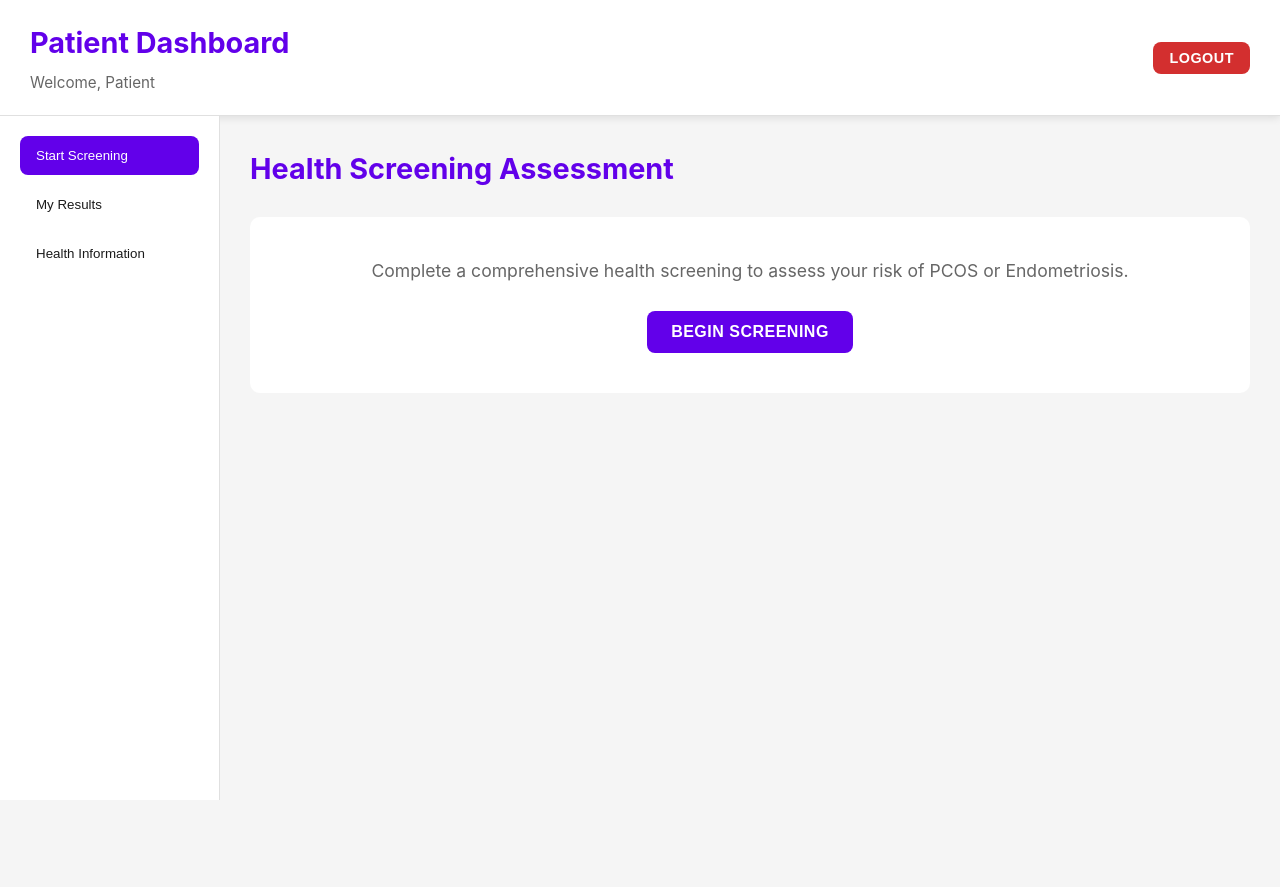
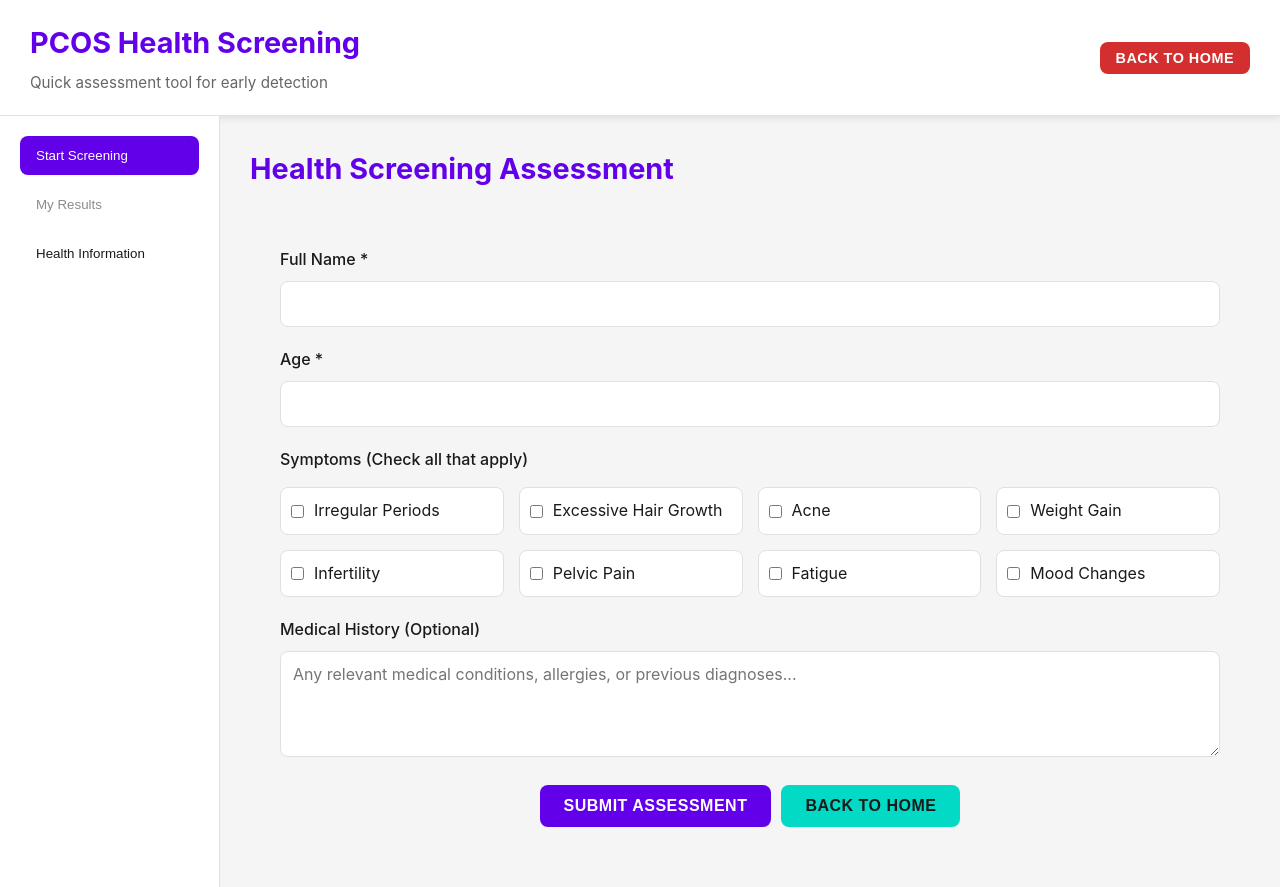
Before and after one commit to d-onnn/T8_HerGenome, a React (Vite) app in the folder PCOS_woman_matters/frontend/: page /patient in a window 1280 px wide. Before the commit the page ends 800 px from the top, so only its background shows below. Built offline with nearby package versions, Linux system fonts and the light colour scheme.

Commit message:
removal of patient login

```diff
--- a/PCOS_woman_matters/frontend/src/pages/home.jsx
+++ b/PCOS_woman_matters/frontend/src/pages/home.jsx
@@ -13,7 +13,7 @@ export default function Home() {
 
         <div className="home-description">
           <p>
-            Welcome to an AI-powered healthcare platform designed to help with early detection of
+            Welcome to a predictive healthcare platform designed to help with early detection of
             Polycystic Ovary Syndrome (PCOS) and reduce the risk of misdiagnosis with Endometriosis.
           </p>
         </div>
@@ -22,18 +22,18 @@ export default function Home() {
           <div className="role-card patient-card">
             <div className="role-icon">Patient</div>
             <h2>Patient Portal</h2>
-            <p>Complete a health screening to assess your risk of PCOS or Endometriosis</p>
+            <p>Complete a quick health screening to assess your risk of PCOS or Endometriosis</p>
             <ul className="feature-list">
-              <li>Symptom-based assessment</li>
-              <li>Personalized risk score</li>
+              <li>Quick symptom-based assessment</li>
+              <li>Instant personalized risk score</li>
               <li>Health information</li>
               <li>Medical recommendations</li>
             </ul>
             <button
-              onClick={() => navigate("/login?role=patient")}
+              onClick={() => navigate("/patient")}
               className="btn btn-primary btn-large"
             >
-              Patient Login
+              Take Screening Now
             </button>
           </div>
 
--- a/PCOS_woman_matters/frontend/src/pages/patientDashboard.jsx
+++ b/PCOS_woman_matters/frontend/src/pages/patientDashboard.jsx
@@ -5,7 +5,7 @@ import { assessmentAPI } from '../services/api';
 export default function PatientDashboard() {
   const navigate = useNavigate();
   const [activeTab, setActiveTab] = useState('screening');
-  const [showScreening, setShowScreening] = useState(false);
+  const [showScreening, setShowScreening] = useState(true);
   const [formData, setFormData] = useState({
     patientName: '',
     patientAge: '',
@@ -24,9 +24,7 @@ export default function PatientDashboard() {
   const [result, setResult] = useState(null);
   const [loading, setLoading] = useState(false);
 
-  const handleLogout = () => {
-    localStorage.removeItem('token');
-    localStorage.removeItem('user');
+  const handleBackHome = () => {
     navigate('/');
   };
 
@@ -64,17 +62,36 @@ export default function PatientDashboard() {
     }
   };
 
-  const user = JSON.parse(localStorage.getItem('user') || '{}');
+  const handleNewScreening = () => {
+    setFormData({
+      patientName: '',
+      patientAge: '',
+      symptoms: {
+        irregular_periods: false,
+        excessive_hair_growth: false,
+        acne: false,
+        weight_gain: false,
+        infertility: false,
+        pelvic_pain: false,
+        fatigue: false,
+        mood_changes: false
+      },
+      medicalHistory: ''
+    });
+    setResult(null);
+    setShowScreening(true);
+    setActiveTab('screening');
+  };
 
   return (
     <div className="dashboard">
       <header className="dashboard-header">
         <div className="header-left">
-          <h1>Patient Dashboard</h1>
-          <p>Welcome, {user.name || 'Patient'}</p>
+          <h1>PCOS Health Screening</h1>
+          <p>Quick assessment tool for early detection</p>
         </div>
-        <button onClick={handleLogout} className="btn btn-logout">
-          Logout
+        <button onClick={handleBackHome} className="btn btn-logout">
+          Back to Home
         </button>
       </header>
 
@@ -92,6 +109,7 @@ export default function PatientDashboard() {
           <button
             className={`nav-btn ${activeTab === 'results' ? 'active' : ''}`}
             onClick={() => setActiveTab('results')}
+            disabled={!result}
           >
             My Results
           </button>
@@ -187,9 +205,9 @@ export default function PatientDashboard() {
                     <button
                       type="button"
                       className="btn btn-secondary"
-                      onClick={() => setShowScreening(false)}
+                      onClick={handleBackHome}
                     >
-                      Cancel
+                      Back to Home
                     </button>
                   </div>
                 </form>
@@ -220,6 +238,13 @@ export default function PatientDashboard() {
                       </p>
                     </div>
                     <p className="timestamp">Assessment Date: {new Date(result.timestamp).toLocaleDateString()}</p>
+                    <button
+                      className="btn btn-primary"
+                      onClick={handleNewScreening}
+                      style={{ marginTop: '20px' }}
+                    >
+                      Take Another Assessment
+                    </button>
                   </div>
                 </div>
               ) : (
```
